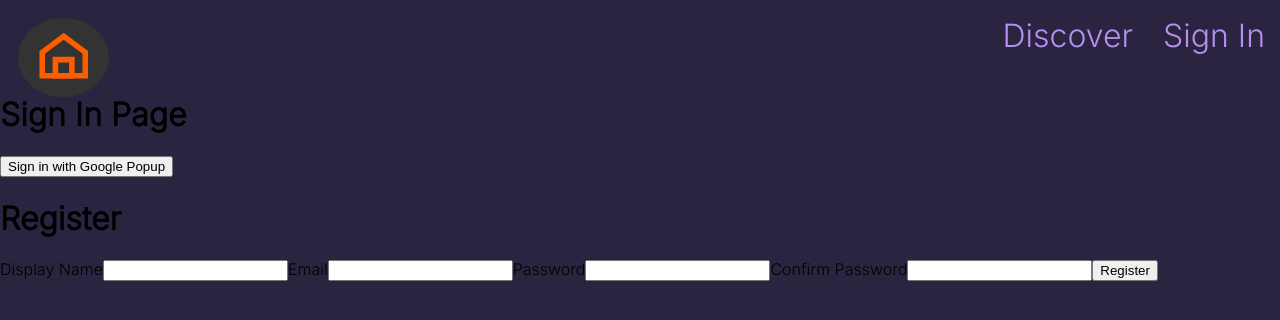
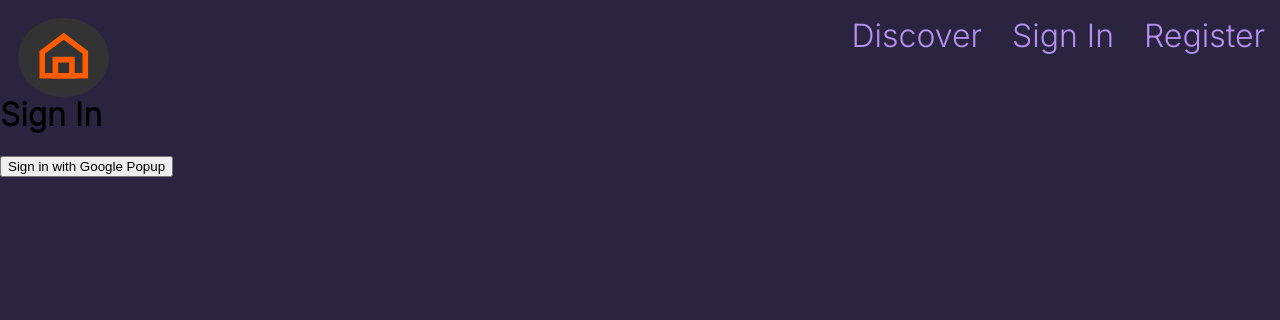
Before and after one commit to Pawelv9/good-home, a React (Create React App) app: page /sign-in in a window 1280 px wide. Shown: the top 320 px of the page. Built offline with nearby package versions, Linux system fonts and the light colour scheme; no server answers.

Commit message:
added styles & route for Register

```diff
--- a/src/App.js
+++ b/src/App.js
@@ -3,6 +3,7 @@ import Navigation from './routes/navigation/navigation.component';
 import './App.css';
 import Home from './routes/home/home.component';
 import SignIn from './components/sing-in/sign-in-component';
+import RegisterForm from './components/register/register-component';
 
 const Shop = () => {
   return <h1>Shop page</h1>
@@ -15,6 +16,7 @@ const App = () => {
         <Route index element={<Home />} />
         <Route path='shop' element={<Shop />} />
         <Route path='sign-in' element={<SignIn />} />
+        <Route path='register' element={<RegisterForm />} />
       </Route>
     </Routes>
   );
--- a/src/components/register/register-component.jsx
+++ b/src/components/register/register-component.jsx
@@ -1,6 +1,7 @@
 import { useState } from 'react';
 import { createAuthUser, createUserDocumentFromAuth } from '../../utils/firebase/firebase.utils';
 import FormInput from '../form-input/form-input.component';
+import './register.styles.scss';
 
 const defaultFormFields = {
   displayName: '',
@@ -45,8 +46,8 @@ const RegisterForm = () => {
   }
 
   return (
-    <div>
-      <h1>Register</h1>
+    <div className='register-container'>
+      <h2>Register</h2>
       <form onSubmit={handleSubmit}>
 
         <FormInput label='Display Name' type='text' required onChange={handleChange} name="displayName" value={displayName} />
--- /dev/null
+++ b/src/components/register/register.styles.scss
@@ -0,0 +1,12 @@
+.register-container {
+  display: flex;
+  flex-direction: column;
+  width: 380px;
+  margin: auto;
+margin-top: 10vh;
+
+  h2 {
+    margin: 10px 0;
+    color: #873EB5;
+  }
+}
--- a/src/components/sing-in/sign-in-component.jsx
+++ b/src/components/sing-in/sign-in-component.jsx
@@ -2,7 +2,7 @@ import {
   signInWithGooglePopup,
   createUserDocumentFromAuth,
 } from '../../utils/firebase/firebase.utils';
-import RegisterForm from '../register/register-component';
+import './sign-in.styles.scss'
 
 const SignIn = () => {
 
@@ -13,9 +13,8 @@ const SignIn = () => {
 
   return (
     <div>
-      <h1>Sign In Page</h1>
+      <h1>Sign In</h1>
       <button onClick={logGoogleUser}>Sign in with Google Popup</button>
-      <RegisterForm />
     </div>
   );
 };
--- a/src/routes/navigation/navigation.component.jsx
+++ b/src/routes/navigation/navigation.component.jsx
@@ -16,6 +16,9 @@ const Navigation = () => {
           <Link className='nav-link' to='/sign-in'>
             Sign In
           </Link>
+          <Link className='nav-link' to='/register'>
+            Register
+          </Link>
         </div>
       </div>
       <Outlet />
```
Also changed, not shown: src/components/sing-in/sign-in.styles.scss (added).
